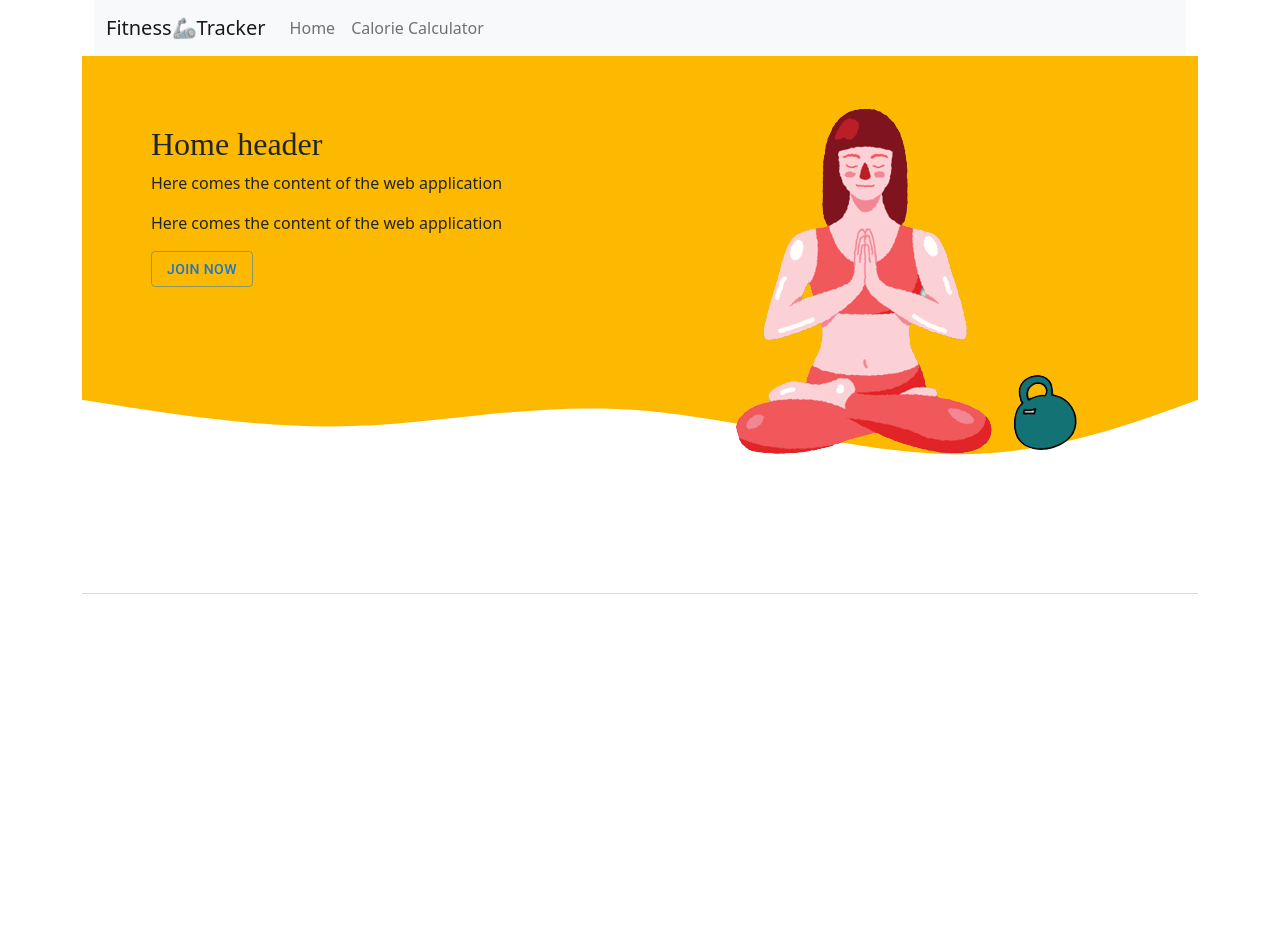
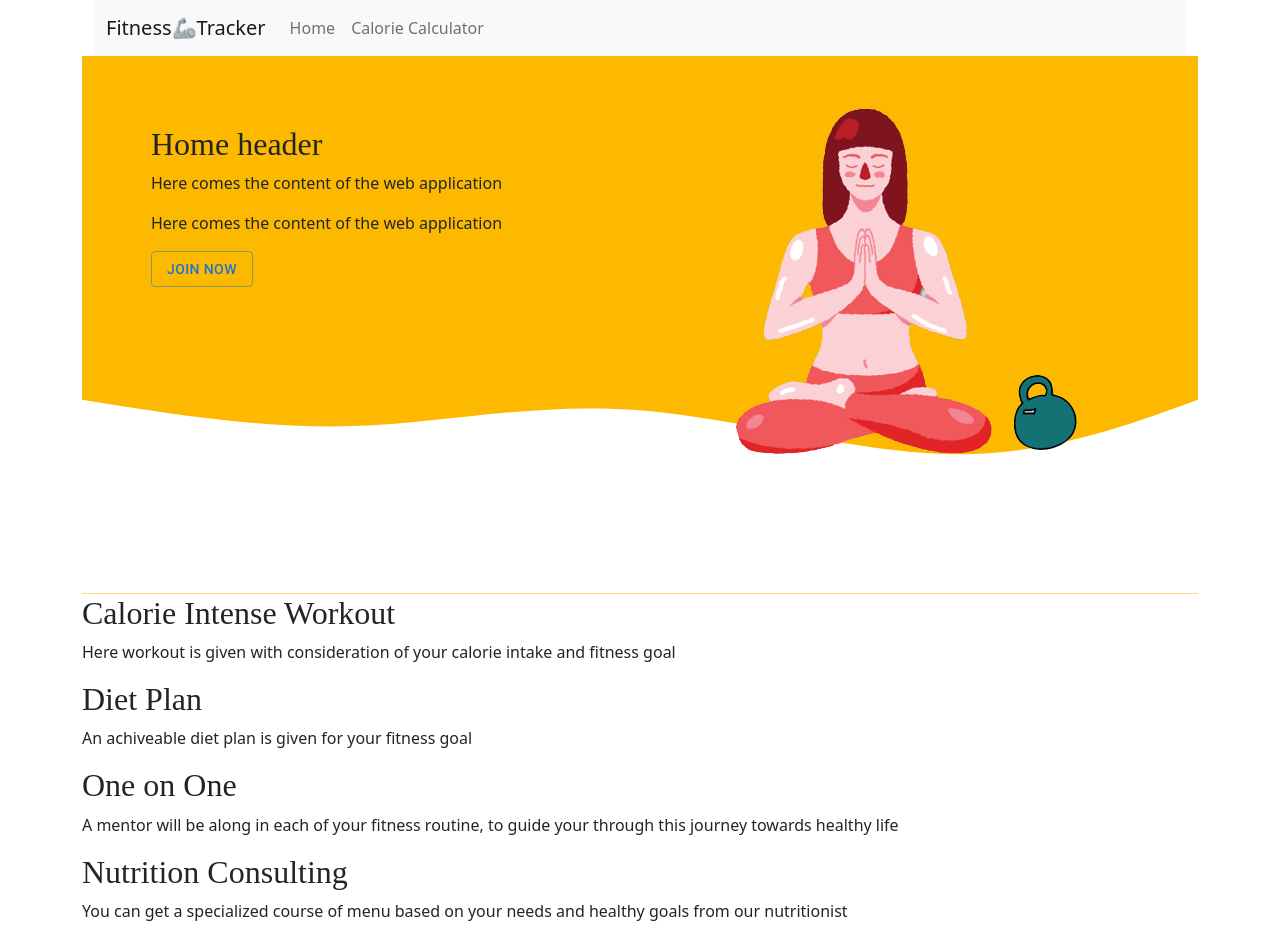
Before and after one commit to Arun3sh/fitnesstracker, a React (Create React App) app: page / in a window 1280 px wide. Before the commit the page ends 800 px from the top, so only its background shows below. Built offline with nearby package versions, Linux system fonts and the light colour scheme; a web font is replaced by a local one.

Commit message:
program added

```diff
--- a/src/components/pages/Home/Home.js
+++ b/src/components/pages/Home/Home.js
@@ -3,9 +3,28 @@ import "./Home.css";
 import img from "./../../../assets/images/meditation.png";
 
 function Home() {
+  const program = [
+    {
+      name: "Calorie Intense Workout",
+      desc: "Here workout is given with consideration of your calorie intake and fitness goal",
+    },
+    {
+      name: "Diet Plan",
+      desc: "An achiveable diet plan is given for your fitness goal",
+    },
+    {
+      name: "One on One",
+      desc: "A mentor will be along in each of your fitness routine, to guide your through this journey towards healthy life",
+    },
+    {
+      name: "Nutrition Consulting",
+      desc: "You can get a specialized course of menu based on your needs and healthy goals from our nutritionist",
+    },
+  ];
   return (
     <div className="home-container container-sm">
       <div className="home-wrapper">
+        {/* Intro */}
         <div className="join-subscription">
           <div className="join-content">
             <div className="join-main-content">
@@ -34,6 +53,19 @@ function Home() {
             ></path>
           </svg>
         </div>
+
+        {/* Programs */}
+        <div className="programs-container">
+          {program.map(({ name, desc }, index) => (
+            <div key={index} className="program-content">
+              <h2>{name}</h2>
+              <p>{desc}</p>
+            </div>
+          ))}
+        </div>
+
+        {/* Features */}
+        <div className="features-container"></div>
       </div>
     </div>
   );
```
